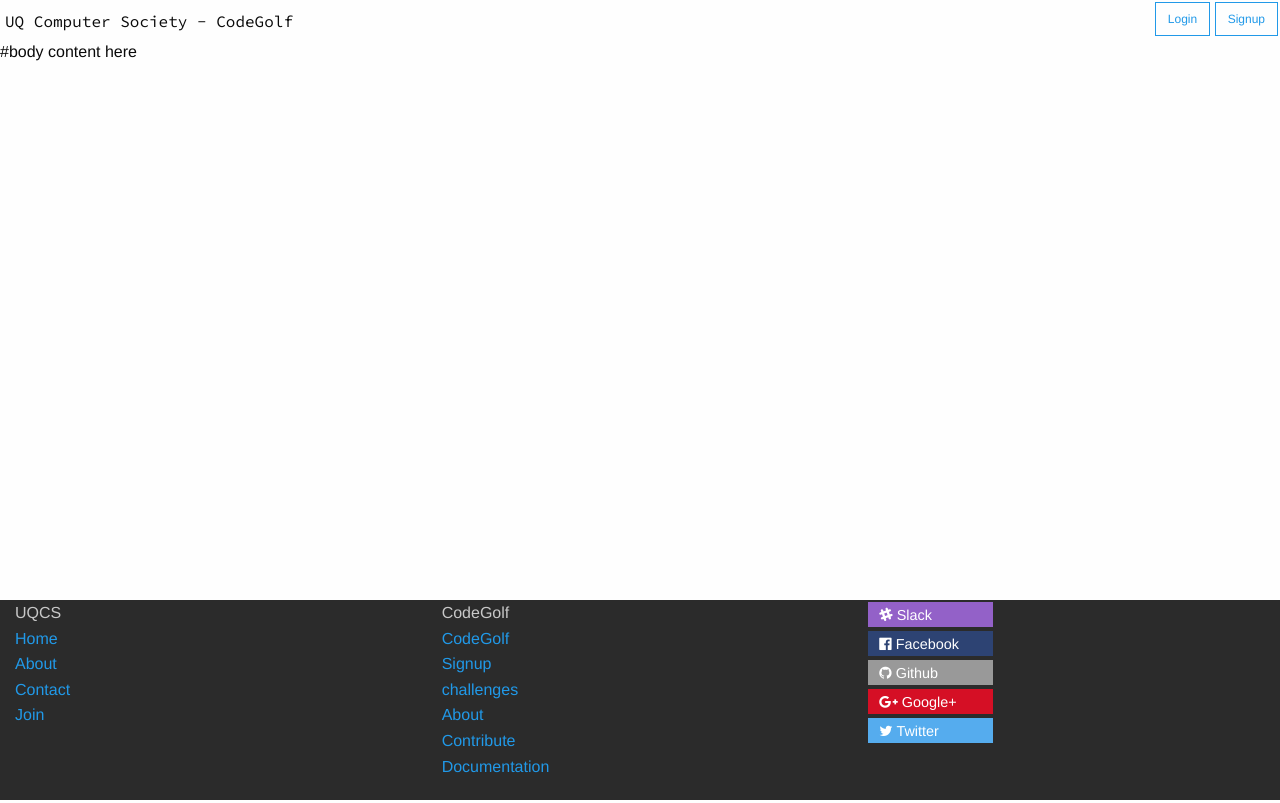
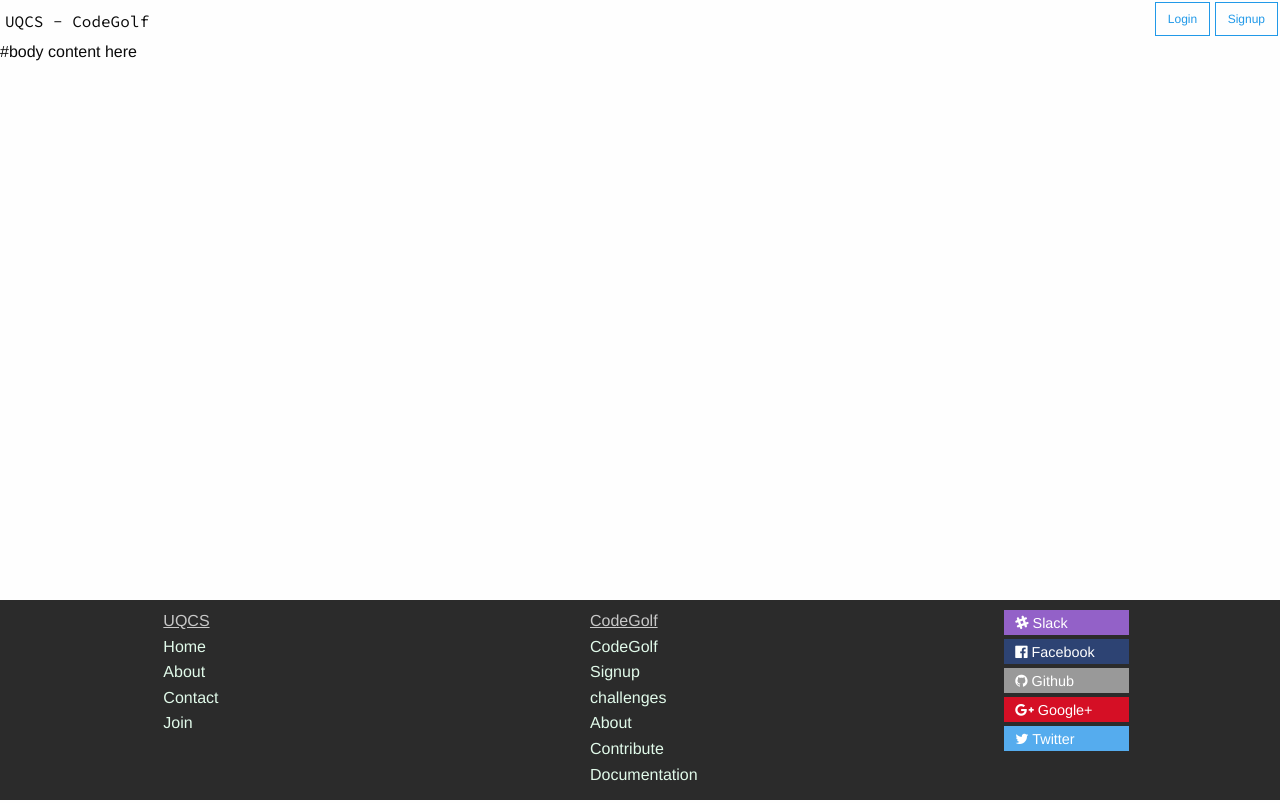
Before and after one commit to UQComputingSociety/codegolf, a Flask app: page / in a window 1280 px wide. Run offline with Flask 2, Linux system fonts and the light colour scheme; some libraries are stand-ins or nearby versions.

Commit message:
Fixed Footer slightly

```diff
--- a/codegolf/static/css/codegolf.css
+++ b/codegolf/static/css/codegolf.css
@@ -25,10 +25,20 @@ html, body {
     height: 200px;
     clear: both;
     background-color: #2b2b2b;
+    padding-top: 8px;
 }
 
 .footer-link-head {
-    color: #c8c8c8
+    color: #c8c8c8;
+    text-decoration: underline;
+}
+
+.light-link {
+    color: #e1faea;
+}
+
+.light-link:hover {
+    color: #fff;
 }
 
 
--- a/codegolf/templates/layout.html
+++ b/codegolf/templates/layout.html
@@ -14,7 +14,7 @@
     <div id="container">
       <div id="header">
         <div id="project-name" class="float-left code">
-          UQ Computer Society - CodeGolf
+          UQCS - CodeGolf
         </div>
         <div id="account-btns" class="float-right">
           {% if account_name %}
@@ -33,27 +33,27 @@
     </div>
     <div id="footer">
       <div class="column small-4">
-        <ul class="no-bullet">
+        <ul class="no-bullet float-center" style="width: 100px;">
           <li class="footer-link-head">UQCS</li>
-          <li><a href="/">Home</a></li>
-          <li><a href="/about">About</a></li>
-          <li><a href="/contact">Contact</a></li>
-          <li><a href="/join">Join</a></li>
+          <li><a href="/" class="light-link">Home</a></li>
+          <li><a href="/about" class="light-link">About</a></li>
+          <li><a href="/contact" class="light-link">Contact</a></li>
+          <li><a href="/join" class="light-link">Join</a></li>
         </ul>
       </div>
       <div class="column small-4">
-        <ul class="no-bullet">
+        <ul class="no-bullet float-center" style="width: 100px;">
           <li class="footer-link-head">CodeGolf</li>
-          <li><a href="/">CodeGolf</a></li>
-          <li><a href="/signup">Signup</a></li>
-          <li><a href="/challenges">challenges</a></li>
-          <li><a href="/about">About</a></li>
-          <li><a href="/contribute">Contribute</a></li>
-          <li><a href="/docs">Documentation</a></li>
+          <li><a href="/" class="light-link">CodeGolf</a></li>
+          <li><a href="/signup" class="light-link">Signup</a></li>
+          <li><a href="/challenges" class="light-link">challenges</a></li>
+          <li><a href="/about" class="light-link">About</a></li>
+          <li><a href="/contribute" class="light-link">Contribute</a></li>
+          <li><a href="/docs" class="light-link">Documentation</a></li>
         </ul>
       </div>
       <div class="column small-4">
-        <ul class="no-bullet">
+        <ul class="no-bullet float-center" style="width: 125px;">
           <li>
             <a href="/" class="button social slack">
               <i class="fa fa-slack"></i> Slack
```
